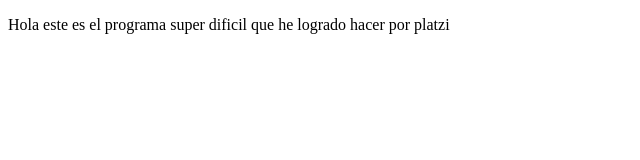
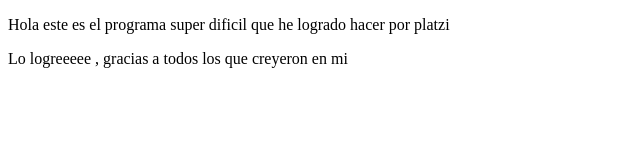
Before and after one commit to santiagorego01/proyectoDemoCursoPrework, a plain HTML site: page index.html in a window 1280 px wide. Shown: the whole page, without its empty margins (0-640 px from the left). Drawn offline with Linux system fonts and the light colour scheme.

Commit message:
cambio agregamos sitio feliz

```diff
--- a/index.html
+++ b/index.html
@@ -8,6 +8,6 @@
 </head>
 <body>
     <p>Hola este es el programa super dificil que he logrado hacer por platzi </p>
-
+    <p>Lo logreeeee , gracias a todos los que creyeron en mi </p>
 </body>
 </html>
```
